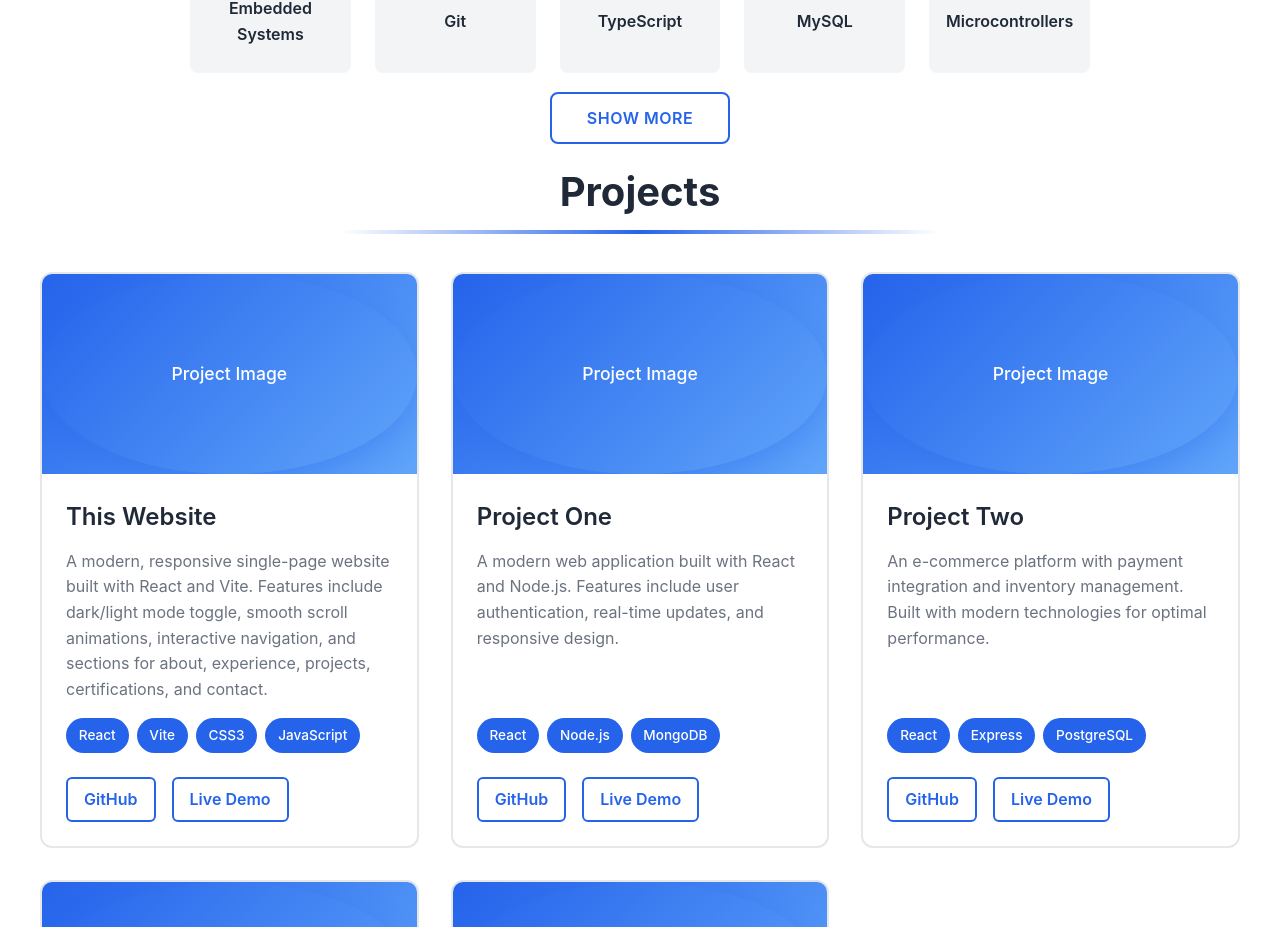
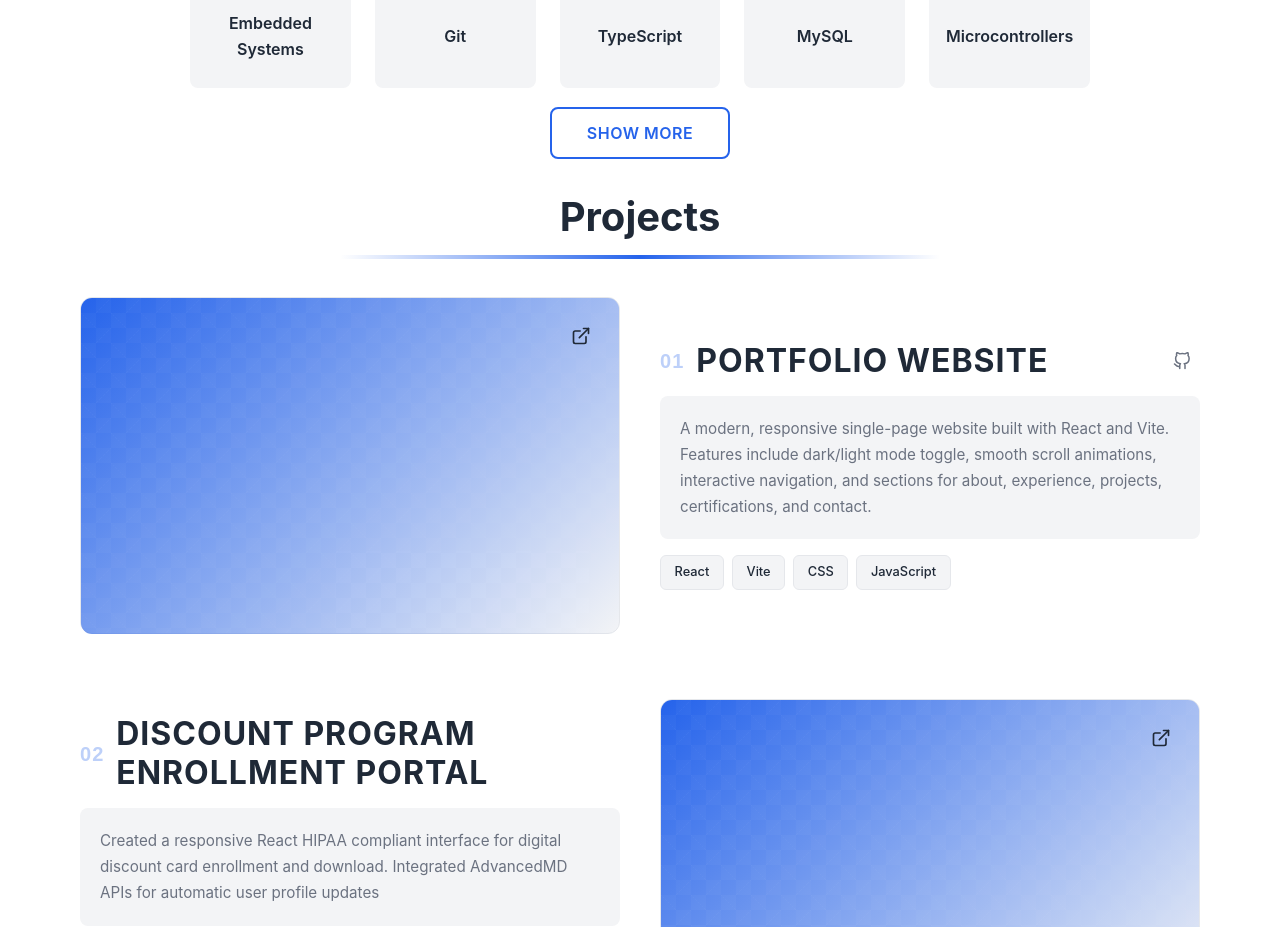
Before and after one commit to Craftycoolgamer/portfolio-website, a React (Vite) app: page / in a window 1280 px wide. Shown: the part 1873-2800 px from the top of the page. Built offline with nearby package versions, Linux system fonts and the light colour scheme.

Commit message:
Updated project section

```diff
--- a/src/App.css
+++ b/src/App.css
@@ -54,7 +54,7 @@
 
 .section {
   min-height: 100%;
-  /* padding: 80px 20px; */
+  padding: 5px 20px;
   max-width: 1200px;
   margin: 0 auto;
   margin-top: 1rem;
--- a/src/components/Experience.css
+++ b/src/components/Experience.css
@@ -33,6 +33,11 @@
   background: var(--accent);
   border: 3px solid var(--bg-secondary);
   box-shadow: 0 0 0 3px var(--accent);
+  /* animation: pulse 5s ease-in-out infinite; */
+}
+
+.timelineItem:hover .timelineMarker {
+  border: 3px solid var(--bg-secondary);
   animation: pulse 2s ease-in-out infinite;
 }
 
--- a/src/components/Experience.jsx
+++ b/src/components/Experience.jsx
@@ -77,7 +77,7 @@ const Experience = ({ className = '' }) => {
     {
       company: 'Buzz Financial (Expitrans)',
       role: 'Full Stack Developer',
-      period: '2022 - Present',
+      period: 'Jun 2025 - Present',
       description:
         'Led development of multiple projects using a variety of technologies including AWS, React, Node.js, PHP, Python, and more. Collaborated with cross-functional teams to deliver high-quality software solutions. Integrated with various APIs and databases to deliver seamless user experiences.',
     },
--- a/src/components/Projects.css
+++ b/src/components/Projects.css
@@ -1,121 +1,356 @@
 .projects {
   background-color: var(--bg-primary);
+  position: relative;
 }
 
 .projectsContainer {
   max-width: 1200px;
   margin: 0 auto;
+  padding: 0 20px;
 }
 
-.projectsGrid {
-  display: grid;
-  grid-template-columns: repeat(auto-fit, minmax(300px, 1fr));
-  gap: 2rem;
+.projectsList {
+  display: flex;
+  flex-direction: column;
+  gap: 4rem;
+  padding-bottom: 2rem;
 }
 
-.projectCard {
-  background: var(--card-bg);
+.projectItem {
+  display: grid;
+  grid-template-columns: 1fr 1fr;
+  gap: 2.5rem;
+  align-items: center;
+  opacity: 0;
+  animation: slideIn 0.8s ease forwards;
+  animation-delay: var(--delay, 0s);
+  position: relative;
+}
+
+@keyframes slideIn {
+  from {
+    opacity: 0;
+    transform: translateY(50px);
+  }
+  to {
+    opacity: 1;
+    transform: translateY(0);
+  }
+}
+
+.projectItem.left .projectVisual {
+  order: 1;
+}
+
+.projectItem.left .projectInfo {
+  order: 2;
+}
+
+.projectItem.right .projectVisual {
+  order: 2;
+}
+
+.projectItem.right .projectInfo {
+  order: 1;
+}
+
+.projectVisual {
+  position: relative;
   border-radius: 12px;
   overflow: hidden;
-  transition: all 0.3s ease;
-  border: 2px solid var(--border-color);
-  display: flex;
-  flex-direction: column;
+  aspect-ratio: 16 / 10;
+  background: var(--bg-secondary);
+  border: 1px solid var(--border-color);
+  transition: all 0.4s cubic-bezier(0.4, 0, 0.2, 1);
 }
 
-.projectCard:hover {
-  transform: translateY(-10px);
-  box-shadow: 0 10px 30px rgba(37, 99, 235, 0.2);
+.projectItem:hover .projectVisual {
+  transform: translateY(-6px);
+  box-shadow: 0 20px 60px rgba(0, 0, 0, 0.15);
   border-color: var(--accent);
 }
 
-.dark .projectCard:hover {
-  box-shadow: 0 10px 30px rgba(96, 165, 250, 0.3);
+.dark .projectItem:hover .projectVisual {
+  box-shadow: 0 20px 60px rgba(0, 0, 0, 0.4);
 }
 
 .projectImage {
   width: 100%;
-  height: 200px;
+  height: 100%;
+  position: relative;
   overflow: hidden;
-  background: linear-gradient(135deg, var(--accent) 0%, var(--blue-light) 100%);
+  background: linear-gradient(135deg, var(--accent) 0%, transparent 100%);
 }
 
-.imagePlaceholder {
-  width: 100%;
-  height: 100%;
+.liveButton {
+  position: absolute;
+  top: 1rem;
+  right: 1rem;
+  width: 44px;
+  height: 44px;
   display: flex;
   align-items: center;
   justify-content: center;
-  color: white;
-  font-weight: 500;
-  font-size: 1.1rem;
+  /* background: rgba(255, 255, 255, 0.95); */
+  color: var(--text-primary);
+  border-radius: 50%;
+  text-decoration: none;
+  transition: all 0.3s cubic-bezier(0.4, 0, 0.2, 1);
+  z-index: 2;
+  /* box-shadow: 0 2px 8px rgba(0, 0, 0, 0.15); */
+  /* backdrop-filter: blur(10px); */
 }
 
-.projectContent {
-  padding: 1.5rem;
-  flex: 1;
+.dark .liveButton {
+  /* background: rgba(31, 41, 55, 0.95); */
+  color: var(--text-primary);
+}
+
+.liveButton:hover {
+  transform: scale(1.1) translateY(-2px);
+  box-shadow: 0 4px 12px rgba(37, 99, 235, 0.3);
+  background: var(--accent);
+  color: white;
+}
+
+.imagePattern {
+  width: 100%;
+  height: 100%;
+  background-image:
+    linear-gradient(45deg, rgba(255, 255, 255, 0.1) 25%, transparent 25%),
+    linear-gradient(-45deg, rgba(255, 255, 255, 0.1) 25%, transparent 25%),
+    linear-gradient(45deg, transparent 75%, rgba(255, 255, 255, 0.1) 75%),
+    linear-gradient(-45deg, transparent 75%, rgba(255, 255, 255, 0.1) 75%);
+  background-size: 30px 30px;
+  background-position: 0 0, 0 15px, 15px -15px, -15px 0px;
+  opacity: 0.3;
+  /* animation: patternMove 20s linear infinite; */
+}
+
+@keyframes patternMove {
+  0% {
+    background-position: 0 0, 0 15px, 15px -15px, -15px 0px;
+  }
+  100% {
+    background-position: 30px 30px, 30px 45px, 45px 15px, 15px 30px;
+  }
+}
+
+.imageOverlay {
+  position: absolute;
+  top: 0;
+  left: 0;
+  right: 0;
+  bottom: 0;
+  background: linear-gradient(
+    to bottom,
+    transparent 0%,
+    rgba(0, 0, 0, 0.1) 100%
+  );
+  opacity: 0;
+  transition: opacity 0.4s ease;
+}
+
+.projectItem:hover .imageOverlay {
+  opacity: 1;
+}
+
+.projectInfo {
   display: flex;
   flex-direction: column;
+  gap: 1rem;
+}
+
+.projectMeta {
+  display: flex;
+  align-items: center;
+  gap: 0.75rem;
+  font-size: 0.75rem;
+  color: var(--accent);
+  font-weight: 600;
+  text-transform: uppercase;
+  letter-spacing: 1px;
+}
+
+.projectIndex {
+  font-size: 1.25rem;
+  font-weight: 700;
+  opacity: 0.3;
+  font-family: 'Arial', sans-serif;
+}
+
+.projectTitleWrapper {
+  display: flex;
+  align-items: center;
+  gap: 0.75rem;
+  flex: 1;
 }
 
 .projectTitle {
-  font-size: 1.5rem;
-  font-weight: 600;
+  font-size: 2rem;
+  font-weight: 700;
   color: var(--text-primary);
-  margin-bottom: 0.75rem;
+  margin: 0;
+  line-height: 1.2;
+  transition: color 0.3s ease;
+  flex: 1;
+}
+
+.projectItem:hover .projectTitle {
+  color: var(--accent);
+}
+
+.githubButton {
+  display: flex;
+  align-items: center;
+  justify-content: center;
+  width: 36px;
+  height: 36px;
+  color: var(--text-secondary);
+  text-decoration: none;
+  border-radius: 8px;
+  transition: all 0.3s ease;
+  flex-shrink: 0;
+}
+
+.githubButton:hover {
+  color: var(--accent);
+  background: var(--bg-secondary);
+  transform: translateY(-2px);
+}
+
+.projectDescriptionWrapper {
+  background: var(--bg-secondary);
+  /* border-left: 3px solid var(--accent); */
+  padding: 1.25rem;
+  border-radius: 8px;
+  position: relative;
 }
 
 .projectDescription {
   color: var(--text-secondary);
-  line-height: 1.6;
-  margin-bottom: 1rem;
-  flex: 1;
+  line-height: 1.7;
+  margin: 0;
+  font-size: 0.95rem;
 }
 
 .projectTechnologies {
   display: flex;
   flex-wrap: wrap;
   gap: 0.5rem;
-  margin-bottom: 1.5rem;
 }
 
 .techTag {
-  background: var(--accent);
-  color: white;
-  padding: 0.4rem 0.8rem;
-  border-radius: 20px;
-  font-size: 0.85rem;
+  background: var(--bg-secondary);
+  color: var(--text-primary);
+  padding: 0.4rem 0.85rem;
+  border-radius: 6px;
+  font-size: 0.8rem;
   font-weight: 500;
+  border: 1px solid var(--border-color);
+  transition: all 0.3s ease;
 }
 
-.projectLinks {
-  display: flex;
-  gap: 1rem;
+.techTag:hover {
+  border-color: var(--accent);
+  transform: translateY(-2px);
+  box-shadow: 0 2px 8px rgba(0, 0, 0, 0.1);
 }
 
-.projectLink {
-  color: var(--accent);
-  font-weight: 600;
-  padding: 0.5rem 1rem;
-  border: 2px solid var(--accent);
-  border-radius: 6px;
-  transition: all 0.3s ease;
-  display: inline-block;
-}
 
-.projectLink:hover {
-  background: var(--accent);
-  color: white;
-  transform: translateY(-2px);
-}
+/* Responsive Design */
+@media (max-width: 968px) {
+  .projectsList {
+    gap: 3rem;
+  }
 
-@media (max-width: 768px) {
-  .projectsGrid {
+  .projectItem {
     grid-template-columns: 1fr;
     gap: 1.5rem;
   }
 
-  .projectCard {
-    max-width: 100%;
+  .projectItem.left .projectVisual,
+  .projectItem.left .projectInfo,
+  .projectItem.right .projectVisual,
+  .projectItem.right .projectInfo {
+    order: unset;
+  }
+
+  .projectTitle {
+    font-size: 1.75rem;
   }
 }
+
+@media (max-width: 768px) {
+  .projectsList {
+    gap: 2.5rem;
+  }
+
+  .projectItem {
+    gap: 1.25rem;
+  }
+
+  .projectTitle {
+    font-size: 1.5rem;
+  }
+
+  .projectDescriptionWrapper {
+    padding: 1rem;
+  }
+
+  .liveButton {
+    width: 40px;
+    height: 40px;
+    top: 0.75rem;
+    right: 0.75rem;
+  }
+
+  .liveButton svg {
+    width: 18px;
+    height: 18px;
+  }
+}
+
+@media (max-width: 480px) {
+  .projectsContainer {
+    padding: 0 15px;
+  }
+
+  .projectsList {
+    gap: 2rem;
+  }
+
+  .projectTitle {
+    font-size: 1.35rem;
+  }
+
+  .projectMeta {
+    font-size: 0.7rem;
+  }
+
+  .projectIndex {
+    font-size: 1.1rem;
+  }
+
+  .liveButton {
+    width: 36px;
+    height: 36px;
+    top: 0.5rem;
+    right: 0.5rem;
+  }
+
+  .liveButton svg {
+    width: 16px;
+    height: 16px;
+  }
+
+  .githubButton {
+    width: 32px;
+    height: 32px;
+  }
+
+  .githubButton svg {
+    width: 16px;
+    height: 16px;
+  }
+}
--- a/src/components/Projects.jsx
+++ b/src/components/Projects.jsx
@@ -3,42 +3,42 @@ import './Projects.css'
 const Projects = ({ className = '' }) => {
   const projects = [
     {
-      title: 'This Website',
+      title: 'Portfolio Website',
       description:
         'A modern, responsive single-page website built with React and Vite. Features include dark/light mode toggle, smooth scroll animations, interactive navigation, and sections for about, experience, projects, certifications, and contact.',
-      technologies: ['React', 'Vite', 'CSS3', 'JavaScript'],
+      technologies: ['React', 'Vite', 'CSS', 'JavaScript'],
       github: 'https://github.com/Craftycoolgamer/portfolio-website',
       demo: '#',
     },
     {
-      title: 'Project One',
+      title: 'Discount Program Enrollment Portal',
       description:
-        'A modern web application built with React and Node.js. Features include user authentication, real-time updates, and responsive design.',
-      technologies: ['React', 'Node.js', 'MongoDB'],
-      github: '#',
+        'Created a responsive React HIPAA compliant interface for digital discount card enrollment and download. Integrated AdvancedMD APIs for automatic user profile updates',
+      technologies: ['React', 'CSS', 'Node.js', 'Python', 'MySQL', 'AWS', 'REST APIs'],
+      github: '',
+      demo: 'https://portal.mysimplerx.com',
+    },
+    {
+      title: 'Full-Stack Identity Verification System',
+      description:
+        'Designed and developed a web application that verifies resumes via USPS and QR codes. Built secure RESTful APIs and file upload pipelines handling 50 MB+ documents with validation. Implemented persistent backend storage using SQLite and C#.',
+      technologies: ['React', 'Express', 'PostgreSQL', 'Node.js', 'C#', 'SQLite', 'REST APIs'],
+      github: 'https://github.com/Craftycoolgamer/IdentityQRVerificationV2',
       demo: '#',
     },
     {
-      title: 'Project Two',
+      title: 'Media Server Platform',
       description:
-        'An e-commerce platform with payment integration and inventory management. Built with modern technologies for optimal performance.',
-      technologies: ['React', 'Express', 'PostgreSQL'],
-      github: '#',
-      demo: '#',
+        'Engineered a containerized media server automating video storage and playback across 4+ sites. Leveraged Docker for scalable deployment and simplified maintenance.',
+      technologies: ['Docker', 'Linux', 'Nginx'],
+      github: '',
+      demo: '',
     },
     {
-      title: 'Project Three',
+      title: 'Hand Tracking Input System',
       description:
-        'A data visualization dashboard that displays analytics and insights. Features interactive charts and real-time data updates.',
-      technologies: ['React', 'D3.js', 'Python'],
-      github: '#',
-      demo: '#',
-    },
-    {
-      title: 'Project Four',
-      description:
-        'A mobile-responsive portfolio website with smooth animations and modern UI design. Showcases projects and skills effectively.',
-      technologies: ['React', 'CSS3', 'Vite'],
+        'Developed real-time 1080p, 60 fps hand-tracking for gesture-based controls. Achieved accurate detection up to 5 ft using consumer-grade cameras.',
+      technologies: ['Python', 'OpenCV', 'MediaPipe', 'Computer Vision'],
       github: '#',
       demo: '#',
     },
@@ -48,17 +48,77 @@ const Projects = ({ className = '' }) => {
     <section className={`section projects ${className}`.trim()}>
       <h2 className="sectionTitle">Projects</h2>
       <div className="projectsContainer">
-        <div className="projectsGrid">
+        <div className="projectsList">
           {projects.map((project, index) => (
-            <div key={index} className="projectCard">
-              <div className="projectImage">
-                <div className="imagePlaceholder">
-                  <span>Project Image</span>
+            <article
+              key={index}
+              className={`projectItem ${index % 2 === 0 ? 'left' : 'right'}`}
+              style={{
+                '--delay': `${index * 0.1}s`,
+              }}
+            >
+              <div className="projectVisual">
+                <div className="projectImage">
+                  <div className="imagePattern"></div>
+                  <div className="imageOverlay"></div>
+                  {project.demo && (
+                    <a
+                      href={project.demo}
+                      className="liveButton"
+                      target="_blank"
+                      rel="noopener noreferrer"
+                      aria-label="Live Demo"
+                    >
+                      <svg
+                        width="20"
+                        height="20"
+                        viewBox="0 0 24 24"
+                        fill="none"
+                        stroke="currentColor"
+                        strokeWidth="2"
+                        strokeLinecap="round"
+                        strokeLinejoin="round"
+                      >
+                        <path d="M18 13v6a2 2 0 0 1-2 2H5a2 2 0 0 1-2-2V8a2 2 0 0 1 2-2h6" />
+                        <polyline points="15 3 21 3 21 9" />
+                        <line x1="10" y1="14" x2="21" y2="3" />
+                      </svg>
+                    </a>
+                  )}
                 </div>
               </div>
-              <div className="projectContent">
-                <h3 className="projectTitle">{project.title}</h3>
-                <p className="projectDescription">{project.description}</p>
+              <div className="projectInfo">
+                <div className="projectMeta">
+                  <span className="projectIndex">0{index + 1}</span>
+                  <div className="projectTitleWrapper">
+                    <h3 className="projectTitle">{project.title}</h3>
+                    {project.github && (
+                      <a
+                        href={project.github}
+                        className="githubButton"
+                        target="_blank"
+                        rel="noopener noreferrer"
+                        aria-label="GitHub Repository"
+                      >
+                        <svg
+                          width="18"
+                          height="18"
+                          viewBox="0 0 24 24"
+                          fill="none"
+                          stroke="currentColor"
+                          strokeWidth="2"
+                          strokeLinecap="round"
+                          strokeLinejoin="round"
+                        >
+                          <path d="M9 19c-5 1.5-5-2.5-7-3m14 6v-3.87a3.37 3.37 0 0 0-.94-2.61c3.14-.35 6.44-1.54 6.44-7A5.44 5.44 0 0 0 20 4.77 5.07 5.07 0 0 0 19.91 1S18.73.65 16 2.48a13.38 13.38 0 0 0-7 0C6.27.65 5.09 1 5.09 1A5.07 5.07 0 0 0 5 4.77a5.44 5.44 0 0 0-1.5 3.78c0 5.42 3.3 6.61 6.44 7A3.37 3.37 0 0 0 9 18.13V22" />
+                        </svg>
+                      </a>
+                    )}
+                  </div>
+                </div>
+                <div className="projectDescriptionWrapper">
+                  <p className="projectDescription">{project.description}</p>
+                </div>
                 <div className="projectTechnologies">
                   {project.technologies.map((tech, techIndex) => (
                     <span key={techIndex} className="techTag">
@@ -66,26 +126,8 @@ const Projects = ({ className = '' }) => {
                     </span>
                   ))}
                 </div>
-                <div className="projectLinks">
-                  <a
-                    href={project.github}
-                    className="projectLink"
-                    target="_blank"
-                    rel="noopener noreferrer"
-                  >
-                    GitHub
-                  </a>
-                  <a
-                    href={project.demo}
-                    className="projectLink"
-                    target="_blank"
-                    rel="noopener noreferrer"
-                  >
-                    Live Demo
-                  </a>
-                </div>
               </div>
-            </div>
+            </article>
           ))}
         </div>
       </div>
```
